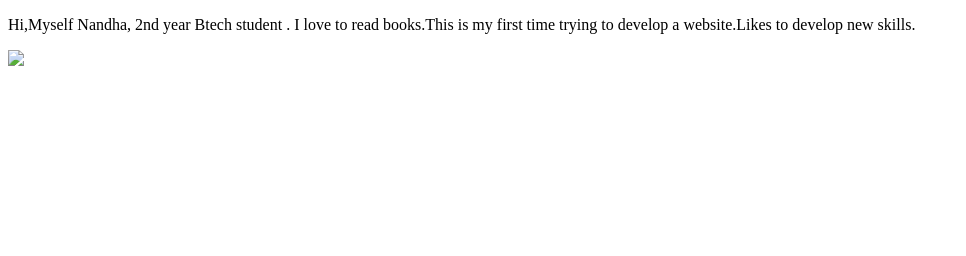
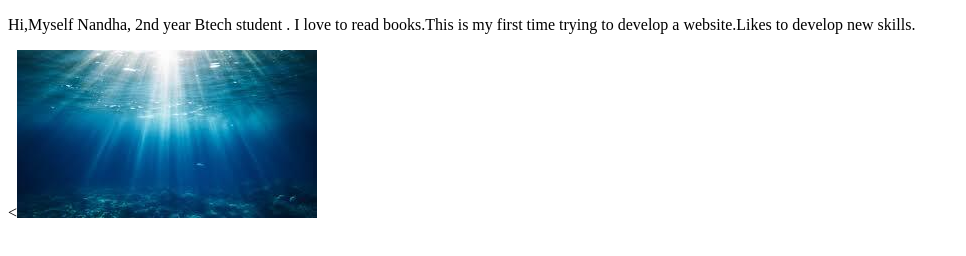
Before and after one commit to nxndhxx/myself.github.io, a plain HTML site: page index.html in a window 1280 px wide. Shown: the whole page, without its empty margins (0-966 px from the left). Drawn offline with Linux system fonts and the light colour scheme.

Commit message:
Update index.html

```diff
--- a/index.html
+++ b/index.html
@@ -6,6 +6,6 @@
 <body>
      <p>Hi,Myself Nandha, 2nd year Btech student . I love to read books.This is my first time trying to develop a website.Likes to develop new skills.
 </p>
-<p><img src=”sea.jpg” size=”width:300px;height:168;”></p>
+<p><<img src="sea.jpg" alt="Sample Image" ></p>
 </body>
 </html>
```
